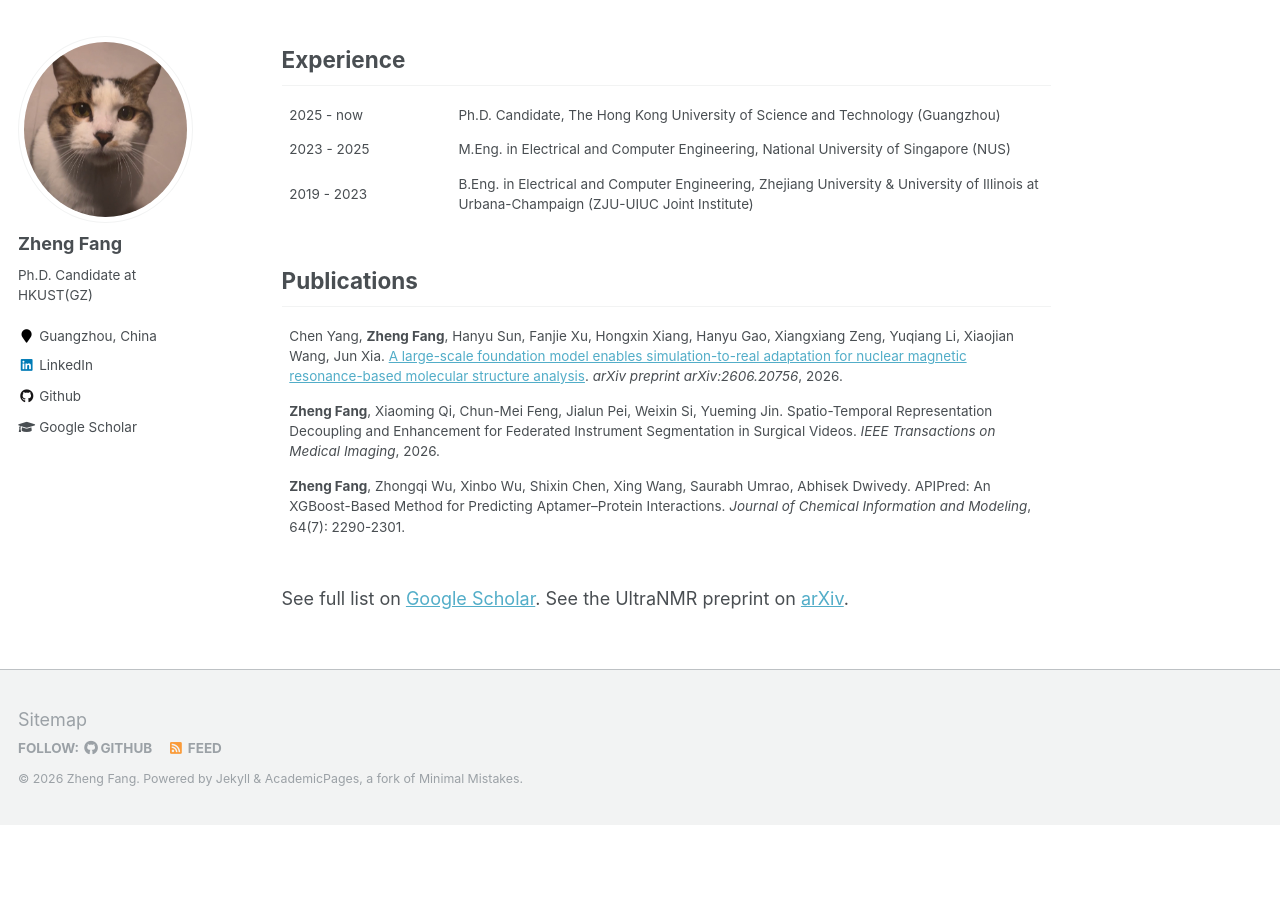
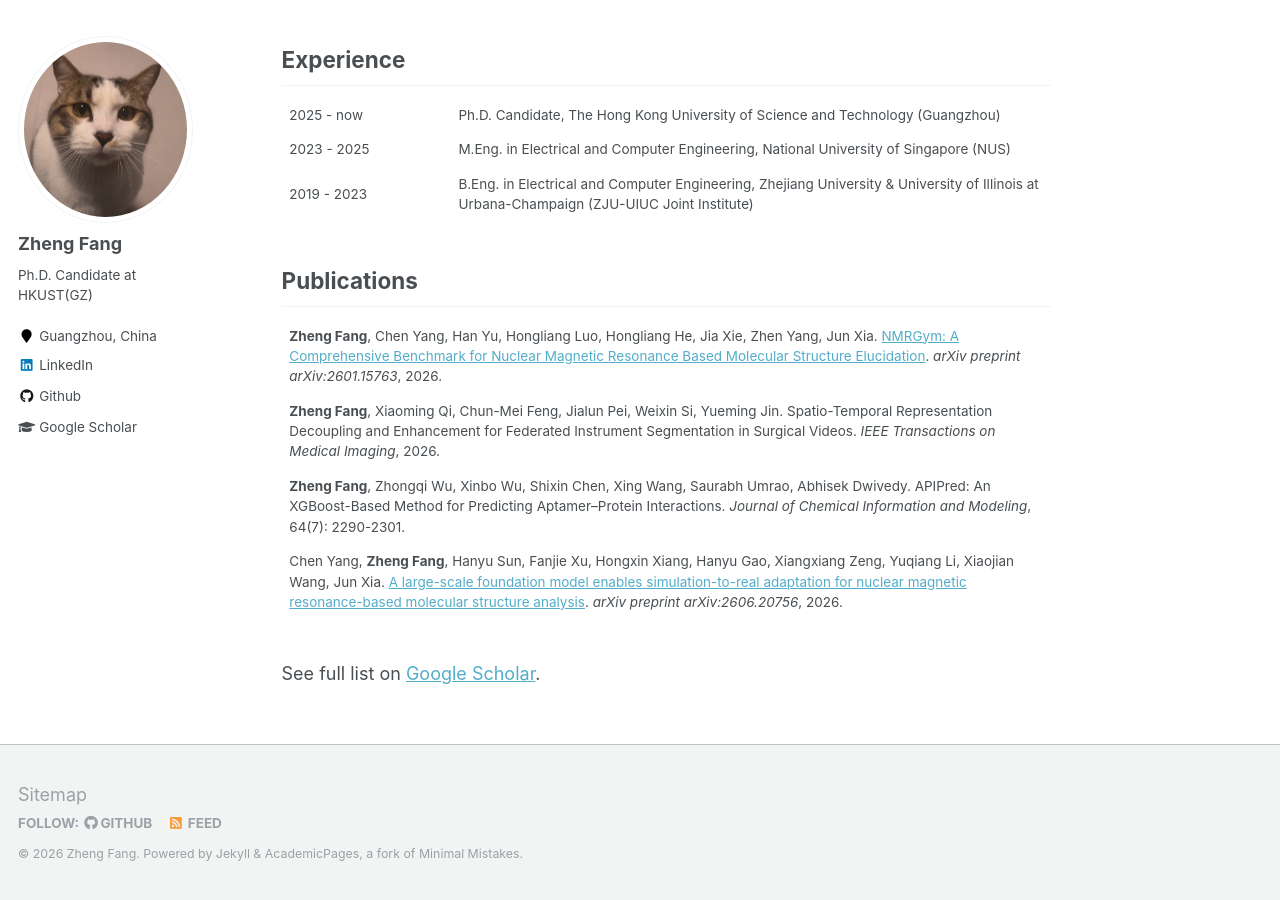
Before and after one commit to Meaw0415/zhengf.github.io, a Jekyll site: the page built from _pages/about.md, in a window 1280 px wide and 900 px high, scrolled down 522 px. Built offline with Jekyll 4.4.1, drawn with Linux system fonts in a browser that asks for light colours; before the commit the page ends 1347 px from its top, so only the background shows below that.

Commit message:
Reorder publications and add NMRGym

```diff
--- a/_pages/about.md
+++ b/_pages/about.md
@@ -74,7 +74,7 @@ table, th, td {
 
 <table>
   <tr>
-    <td>Chen Yang, <b>Zheng Fang</b>, Hanyu Sun, Fanjie Xu, Hongxin Xiang, Hanyu Gao, Xiangxiang Zeng, Yuqiang Li, Xiaojian Wang, Jun Xia. <a href="https://arxiv.org/abs/2606.20756">A large-scale foundation model enables simulation-to-real adaptation for nuclear magnetic resonance-based molecular structure analysis</a>. <i>arXiv preprint arXiv:2606.20756</i>, 2026.</td>
+    <td><b>Zheng Fang</b>, Chen Yang, Han Yu, Hongliang Luo, Hongliang He, Jia Xie, Zhen Yang, Jun Xia. <a href="https://arxiv.org/abs/2601.15763">NMRGym: A Comprehensive Benchmark for Nuclear Magnetic Resonance Based Molecular Structure Elucidation</a>. <i>arXiv preprint arXiv:2601.15763</i>, 2026.</td>
   </tr>
   <tr>
     <td><b>Zheng Fang</b>, Xiaoming Qi, Chun-Mei Feng, Jialun Pei, Weixin Si, Yueming Jin. Spatio-Temporal Representation Decoupling and Enhancement for Federated Instrument Segmentation in Surgical Videos. <i>IEEE Transactions on Medical Imaging</i>, 2026.</td>
@@ -82,10 +82,13 @@ table, th, td {
   <tr>
     <td><b>Zheng Fang</b>, Zhongqi Wu, Xinbo Wu, Shixin Chen, Xing Wang, Saurabh Umrao, Abhisek Dwivedy. APIPred: An XGBoost-Based Method for Predicting Aptamer–Protein Interactions. <i>Journal of Chemical Information and Modeling</i>, 64(7): 2290-2301.</td>
   </tr>
+  <tr>
+    <td>Chen Yang, <b>Zheng Fang</b>, Hanyu Sun, Fanjie Xu, Hongxin Xiang, Hanyu Gao, Xiangxiang Zeng, Yuqiang Li, Xiaojian Wang, Jun Xia. <a href="https://arxiv.org/abs/2606.20756">A large-scale foundation model enables simulation-to-real adaptation for nuclear magnetic resonance-based molecular structure analysis</a>. <i>arXiv preprint arXiv:2606.20756</i>, 2026.</td>
+  </tr>
 </table>
 
 <br>
-<p>See full list on <a href="https://scholar.google.com/citations?user=dsQrk1sAAAAJ&hl=zh-CN">Google Scholar</a>. See the UltraNMR preprint on <a href="https://arxiv.org/abs/2606.20756">arXiv</a>.</p>
+<p>See full list on <a href="https://scholar.google.com/citations?user=dsQrk1sAAAAJ&hl=zh-CN">Google Scholar</a>.</p>
 
 </body>
 </html>
```
